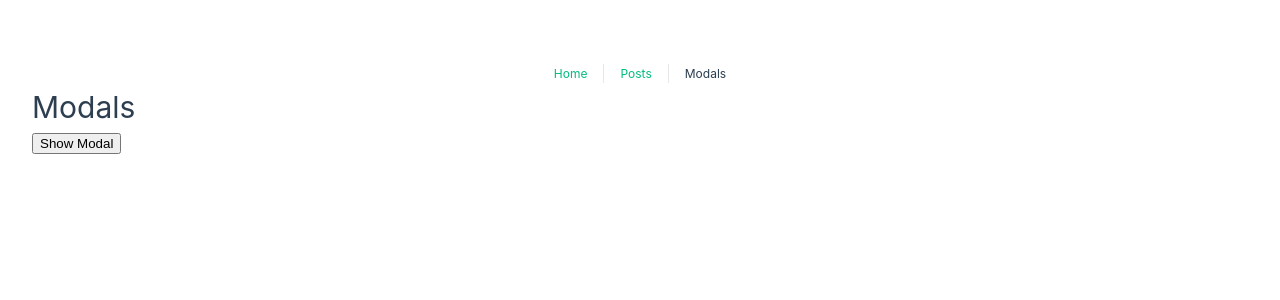
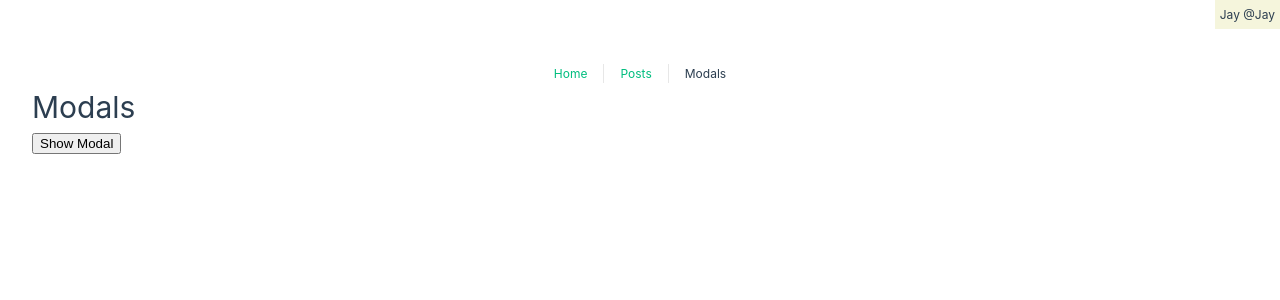
Before and after one commit to jayarredondo/vue-composition-review, a Vue app: page /modals in a window 1280 px wide. Shown: the top 300 px of the page. Built offline with nearby package versions, Linux system fonts and the light colour scheme.

Commit message:
provide and inject are so cool!!!

```diff
--- a/src/App.vue
+++ b/src/App.vue
@@ -1,8 +1,18 @@
 <script setup>
 import { RouterLink, RouterView } from "vue-router";
+import { reactive, provide} from "vue";
+
+const userData = reactive({
+  name: 'Jay',
+  username: 'jayman123'
+})
+
+provide('userData', userData);
+
 </script>
 
 <template>
+<div class="user-data">{{ userData.name }} @{{userData.name}}</div>
   <nav>
     <RouterLink to="/">Home</RouterLink>
     <RouterLink to="/posts">Posts</RouterLink>
@@ -76,4 +86,13 @@
 nav a:first-of-type {
   border: 0;
 }
+
+.user-data {
+  position: absolute;
+  background: beige;
+  top: 0;
+  right: 0;
+  font-size: 12px;
+  padding: 5px;
+}
 </style>
--- a/src/components/Modal.vue
+++ b/src/components/Modal.vue
@@ -1,5 +1,5 @@
 <script setup >
-import { useSlots } from 'vue';
+import { useSlots, inject } from 'vue';
 
 // const slots = useSlots();
 // Gives us access to the slot object
@@ -23,6 +23,9 @@
 //     emits('update:modelValue', false);
 // }
 
+// grabs value from App.vue.
+ const userData = inject('userData');
+
 </script>
 
 <template>
@@ -34,9 +37,11 @@
       <!-- <h1><slot name="title" /></h1> -->
       <!-- Slot to be filled in parent component. -->
       <h1>{{ title }}</h1>
-      `
       <slot />
       <button @click="$emit('update:modelValue', false)">Hide Modal</button>
+      <div>
+        Username is: {{ userData.username }}
+      </div>
     </div>
   </teleport>
 </template>
```
